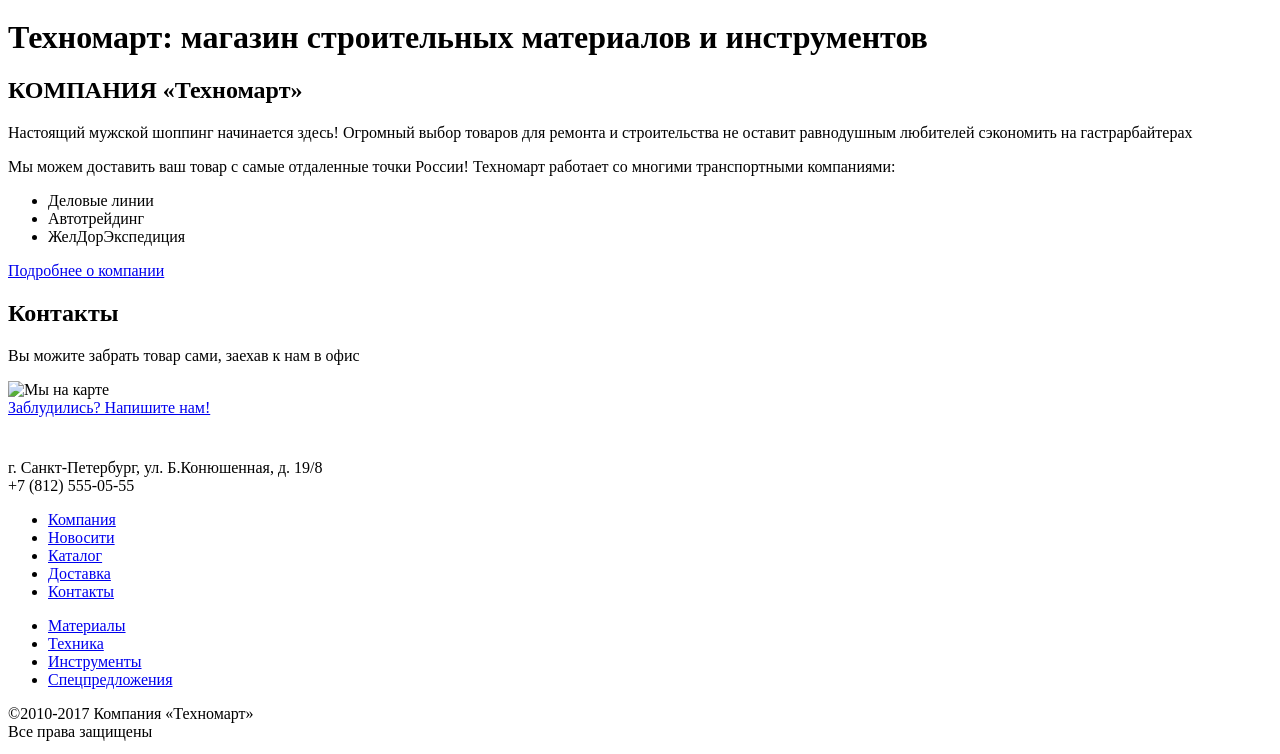
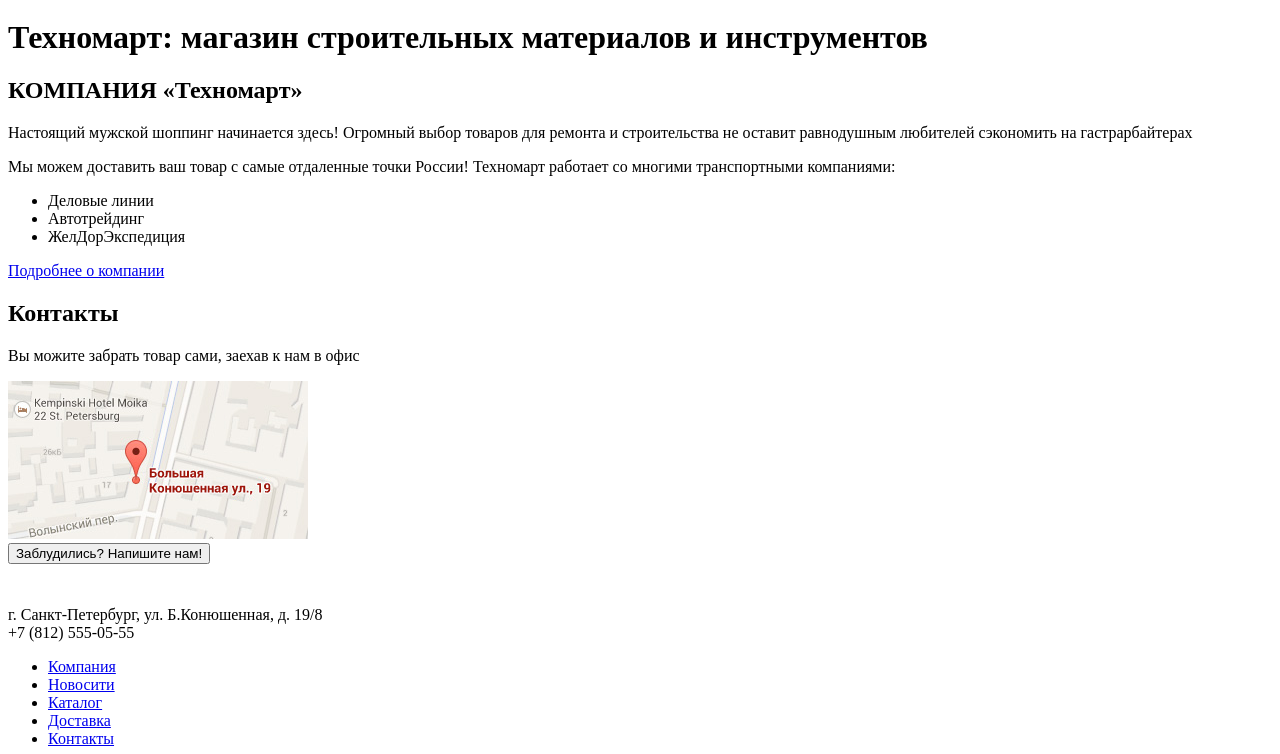
Before and after one commit to shurawi/952231-technomart-24, a plain HTML site: page index.html in a window 1280 px wide. Shown: the part 394-1148 px from the top of the page. Drawn offline with Linux system fonts and the light colour scheme.

Commit message:
Изменил блок section class="contacts"

```diff
--- a/index.html
+++ b/index.html
@@ -100,8 +100,12 @@
       <section class="contacts">
         <h2>Контакты</h2>
           <p>Вы можите забрать товар сами, заехав к нам в офис</p>
-          <img src="img/map.jpg" alt="Мы на карте"><br>
-          <a class="button" href="map.html" width="300" alt="Как проехать" height="158">Заблудились? Напишите нам!</a>
+          <a class="button" href="map.html">
+            <img src="img/map-small.jpg" width="300" height="158" alt="Офис компании по адресу ул. Большая Конюшенная 19/8, Санкт-Петербург">
+          </a><br>
+          <button class="contacts" type="button">
+            Заблудились? Напишите нам!
+          </button>
       </section>
     </main>
     <footer class="main-footer">
```
